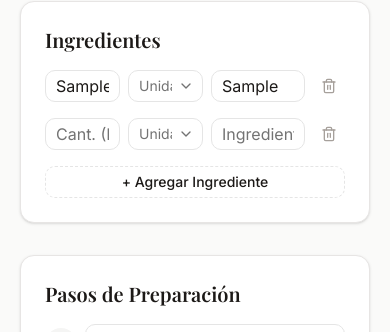
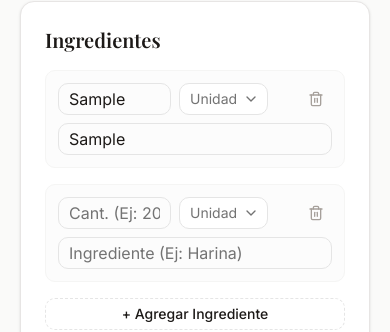
Before and after one commit to ManuT18/Recetario, a Next.js app: page /crear in a window 390 px wide. Both pictures are taken after typing "Sample", "Sample" into the empty fields and a click on the button "+ Agregar Ingrediente". Shown: the part 436-768 px from the top of the page. Built offline with nearby package versions, Linux system fonts and the light colour scheme; no server answers; a web font is replaced by a local one.

Commit message:
style: mejorar el diseño responsivo en moviles

```diff
--- a/src/app/crear/page.tsx
+++ b/src/app/crear/page.tsx
@@ -112,15 +112,15 @@ export default function CrearReceta() {
         <div className="space-y-4 p-6 bg-white rounded-xl shadow-sm border border-stone-200">
           <Label className="text-xl font-serif font-semibold">Ingredientes</Label>
           {ingredients.map((ing, index) => (
-            <div key={index} className="flex gap-2 sm:gap-3 items-center">
+            <div key={index} className="grid grid-cols-[1fr_1fr_auto] sm:flex sm:flex-row gap-2 sm:gap-3 items-center bg-stone-50/50 sm:bg-transparent p-3 sm:p-0 rounded-lg border border-stone-100 sm:border-none">
               <Input
                 placeholder="Cant. (Ej: 200)"
                 value={ing.quantity}
                 onChange={e => handleIngredientChange(index, 'quantity', e.target.value)}
-                className="w-1/4 sm:w-24"
+                className="col-span-1 sm:w-24"
               />
               <Select value={ing.unit} onValueChange={v => handleIngredientChange(index, 'unit', v || '')}>
-                <SelectTrigger className="w-1/4 sm:w-36 bg-inherit">
+                <SelectTrigger className="col-span-1 sm:w-36 bg-white sm:bg-inherit">
                   <SelectValue placeholder="Unidad" />
                 </SelectTrigger>
                 <SelectContent>
@@ -129,14 +129,19 @@ export default function CrearReceta() {
                   ))}
                 </SelectContent>
               </Select>
+              {ingredients.length > 1 && (
+                <Button type="button" variant="ghost" size="icon" className="col-span-1 sm:hidden text-stone-400 hover:text-destructive justify-self-end" onClick={() => handleRemoveIngredient(index)}>
+                  <Trash2 className="w-4 h-4" />
+                </Button>
+              )}
               <Input
                 placeholder="Ingrediente (Ej: Harina)"
                 value={ing.name}
                 onChange={e => handleIngredientChange(index, 'name', e.target.value)}
-                className="flex-1"
+                className="col-span-3 sm:col-span-1 sm:flex-1"
               />
               {ingredients.length > 1 && (
-                <Button type="button" variant="ghost" size="icon" className="text-stone-400 hover:text-destructive shrink-0" onClick={() => handleRemoveIngredient(index)}>
+                <Button type="button" variant="ghost" size="icon" className="hidden sm:flex text-stone-400 hover:text-destructive shrink-0" onClick={() => handleRemoveIngredient(index)}>
                   <Trash2 className="w-4 h-4" />
                 </Button>
               )}
--- a/src/app/editar/[id]/page.tsx
+++ b/src/app/editar/[id]/page.tsx
@@ -128,15 +128,15 @@ export default function EditarReceta({ params }: { params: Promise<{ id: string
         <div className="space-y-4 p-6 bg-white rounded-xl shadow-sm border border-stone-200">
           <Label className="text-xl font-serif font-semibold">Ingredientes</Label>
           {ingredients.map((ing, index) => (
-            <div key={index} className="flex gap-2 sm:gap-3 items-center">
+            <div key={index} className="grid grid-cols-[1fr_1fr_auto] sm:flex sm:flex-row gap-2 sm:gap-3 items-center bg-stone-50/50 sm:bg-transparent p-3 sm:p-0 rounded-lg border border-stone-100 sm:border-none">
               <Input
                 placeholder="Cant. (Ej: 200)"
                 value={ing.quantity}
                 onChange={e => handleIngredientChange(index, 'quantity', e.target.value)}
-                className="w-1/4 sm:w-24"
+                className="col-span-1 sm:w-24"
               />
               <Select value={ing.unit} onValueChange={v => handleIngredientChange(index, 'unit', v || '')}>
-                <SelectTrigger className="w-1/4 sm:w-36 bg-inherit">
+                <SelectTrigger className="col-span-1 sm:w-36 bg-white sm:bg-inherit">
                   <SelectValue placeholder="Unidad" />
                 </SelectTrigger>
                 <SelectContent>
@@ -145,14 +145,19 @@ export default function EditarReceta({ params }: { params: Promise<{ id: string
                   ))}
                 </SelectContent>
               </Select>
+              {ingredients.length > 1 && (
+                <Button type="button" variant="ghost" size="icon" className="col-span-1 sm:hidden text-stone-400 hover:text-destructive justify-self-end" onClick={() => handleRemoveIngredient(index)}>
+                  <Trash2 className="w-4 h-4" />
+                </Button>
+              )}
               <Input
                 placeholder="Ingrediente (Ej: Harina)"
                 value={ing.name}
                 onChange={e => handleIngredientChange(index, 'name', e.target.value)}
-                className="flex-1"
+                className="col-span-3 sm:col-span-1 sm:flex-1"
               />
               {ingredients.length > 1 && (
-                <Button type="button" variant="ghost" size="icon" className="text-stone-400 hover:text-destructive shrink-0" onClick={() => handleRemoveIngredient(index)}>
+                <Button type="button" variant="ghost" size="icon" className="hidden sm:flex text-stone-400 hover:text-destructive shrink-0" onClick={() => handleRemoveIngredient(index)}>
                   <Trash2 className="w-4 h-4" />
                 </Button>
               )}
--- a/src/app/receta/[id]/page.tsx
+++ b/src/app/receta/[id]/page.tsx
@@ -76,9 +76,9 @@ export default async function RecetaPage({ params }: { params: Promise<{ id: str
             <ul className="space-y-4">
               {recipe.ingredients?.map((ing, i) => (
                 <li key={i} className="flex flex-col text-stone-700">
-                  <div className="flex items-baseline justify-between">
+                  <div className="flex flex-col sm:flex-row sm:items-baseline justify-between gap-1 sm:gap-2 border-b border-stone-100 pb-2 last:border-0 last:pb-0">
                     <span className="font-medium leading-tight">{ing.name}</span>
-                    <span className="text-sm text-stone-500 font-mono bg-stone-50 px-2 py-0.5 rounded ml-2 whitespace-nowrap border border-stone-100">
+                    <span className="text-sm text-stone-500 font-mono bg-stone-50 px-2 py-0.5 rounded w-fit sm:ml-2 whitespace-nowrap border border-stone-100">
                       {ing.quantity} {ing.unit}
                     </span>
                   </div>
```
